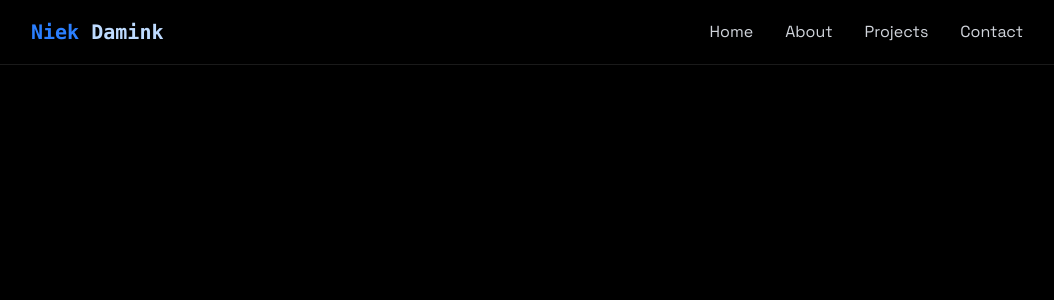
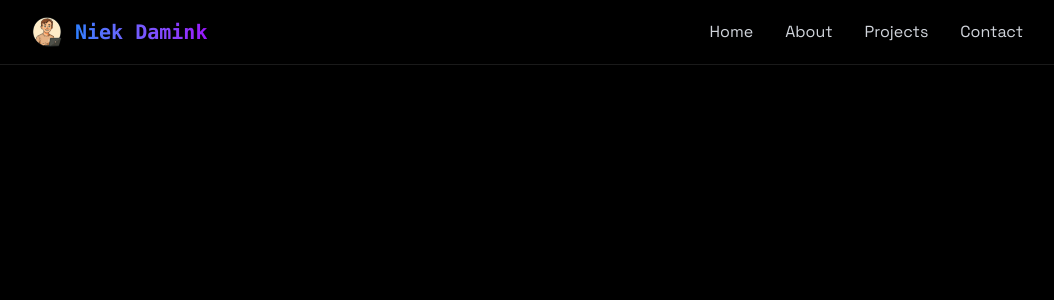
Before and after one commit to Niek-Damink/Portfolio, a React (Vite) app: page / in a window 1280 px wide. Shown: the top 300 px of the page, without its empty margins (113-1167 px from the left). Built offline with nearby package versions, Linux system fonts and the light colour scheme.

Commit message:
updated the navbar with a picture

```diff
--- a/src/components/Navbar.jsx
+++ b/src/components/Navbar.jsx
@@ -1,4 +1,5 @@
 import { useEffect } from "react";
+import logo from '../assets/Niek_Damink.png';
 
 export const Navbar = ({menuOpen, setMenuOpen}) => {
 
@@ -10,9 +11,9 @@ export const Navbar = ({menuOpen, setMenuOpen}) => {
         <nav className="fixed top-0 w-full z-40 bg-[rgba(10, 10, 10, 0.8)] backdrop-blur-lg border-b border-white/10 shadow-lg">
             <div className="max-w-5xl mx-auto px-4">
                 <div className="flex justify-between items-center h-16">
-                    <a href="#home" className="font-mono text-xl font-bold text-white">
-                        <span className="text-blue-500">Niek </span>
-                        <span className="text-blue-200">Damink</span>
+                    <a href="#home" className="font-mono text-xl font-bold text-white flex items-center space-x-3">
+                        <img src={logo} alt="Logo" className="w-8 h-8" />
+                        <span className="bg-gradient-to-r from-blue-500 to-purple-600 bg-clip-text text-transparent leading-right">Niek Damink</span>
                     </a>
 
                     <div
```
Also changed, not shown: src/assets/Niek_Damink.png (added).
